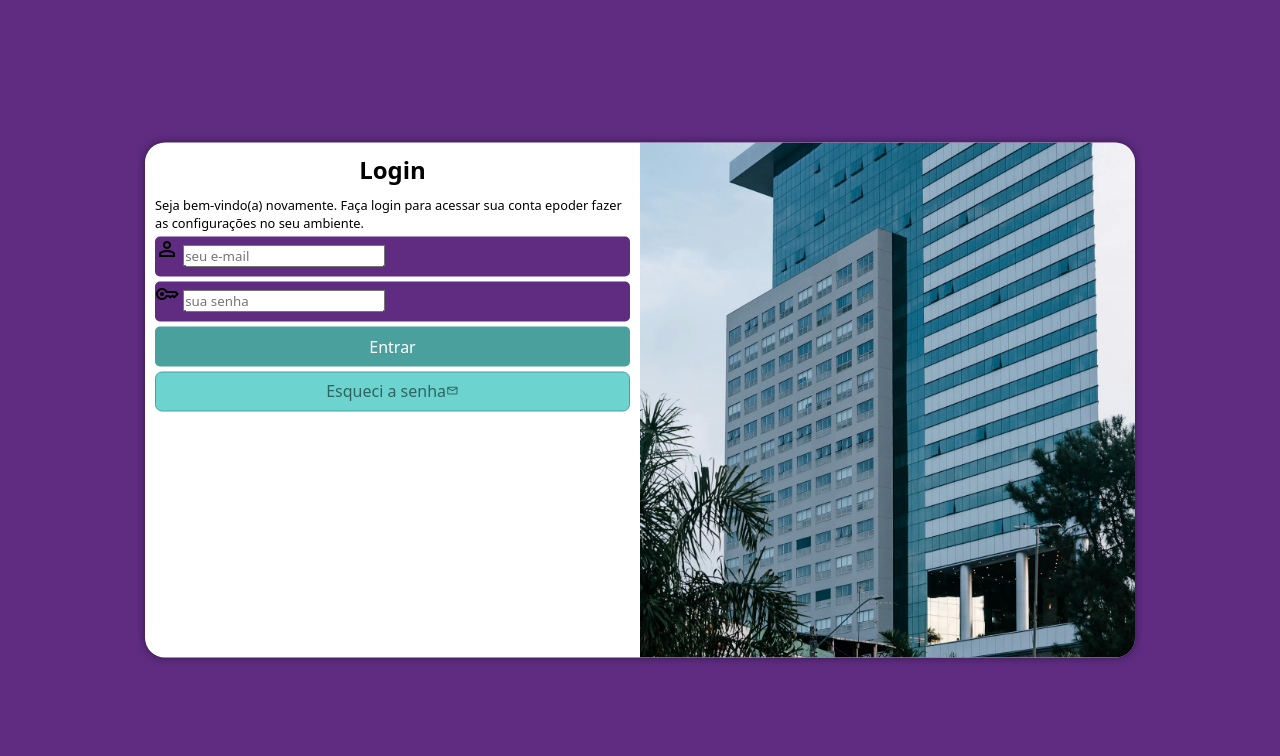
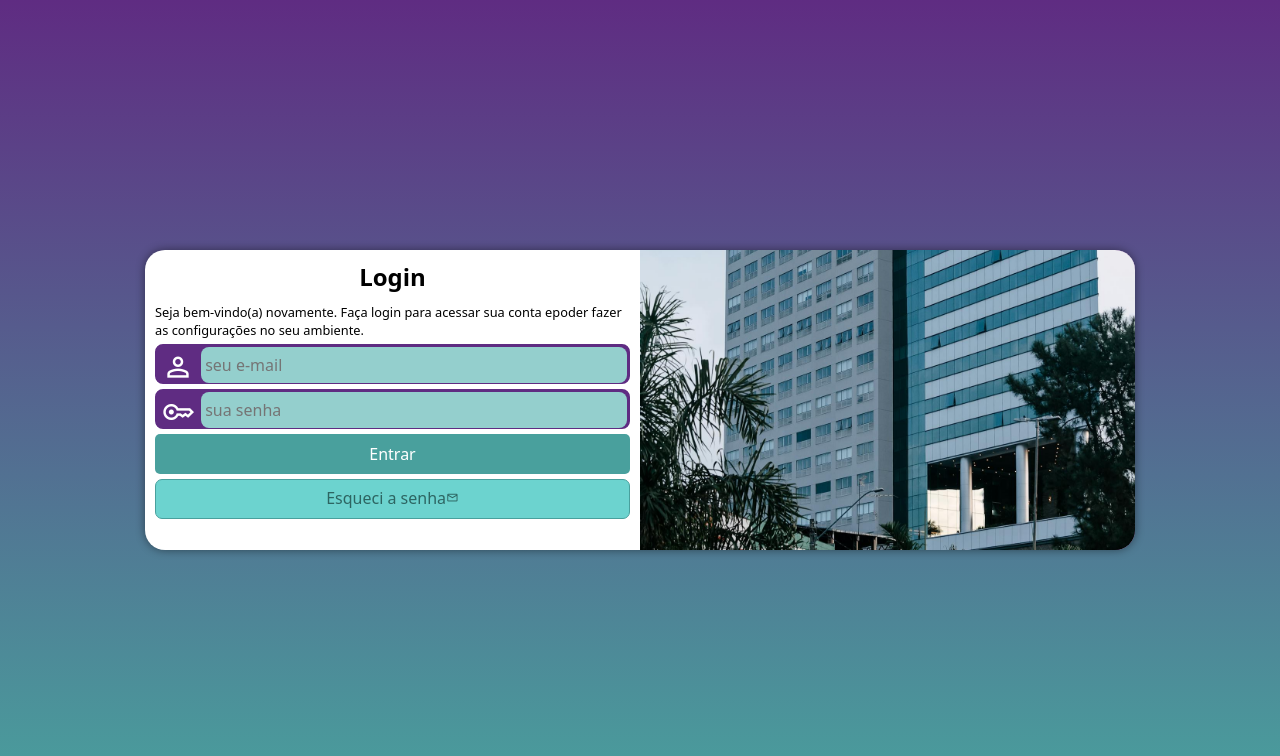
Before and after one commit to herikramos/projeto-login, a plain HTML site: page index.html in a window 1280 px wide. Drawn offline with nearby package versions, Linux system fonts and the light colour scheme.

Commit message:
finalização

```diff
--- a/estilos/media-query.css
+++ b/estilos/media-query.css
@@ -6,6 +6,7 @@
   }
   section#login {
     width: 80vw;
+    height: 300px;
   }
   section#login > div#imagem {
     float: left;
@@ -19,8 +20,12 @@
 }
 
 @media screen and (min-width: 992px) {
+  body {
+    background-image: linear-gradient(to top, #49a09d, #5f2c82);
+  }
 section#login {
   width: 990px;
+  height: 300px;
 }
 section#login > div#imagem {
   float: right;
--- a/estilos/style.css
+++ b/estilos/style.css
@@ -34,6 +34,7 @@ section#login {
 
   transition: width 0.3s, height 0.3s;
   transition-timing-function: ease;
+  transform: translate(-50%, -50%);
 }
 
 section#login > div#imagem {
@@ -60,15 +61,39 @@ div#formulario > p {
 
 form > div.campo {
   background-color: #5f2c82;
+  border: 2px solid #5f2c82;
   display: block;
   width: 100%;
   height: 40px;
-  border-radius: 5px;
+  border-radius: 8px;
   margin: 5px 0px;
 }
 
 div.campo > label {
   display: none;
+}
+
+div.campo > span {
+  color: white;
+  /*background-color: black;*/
+  font-size: 2em;
+  width: 40px;
+  padding: 5px;
+}
+
+div.campo > input {
+  background-color: #94cfcd;
+  font-size: 1em;
+  width: calc(100% - 45px);
+  height: 100%;
+  border: 0px;
+  border-radius: 8px;
+  padding: 4px;
+  transform: translateY(-12px);
+}
+
+div.campo > input:focus-within {
+  background-color: white;
 }
 
 form > input[type=submit] {
```
